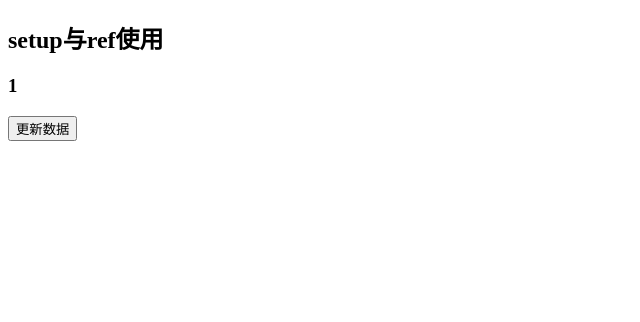
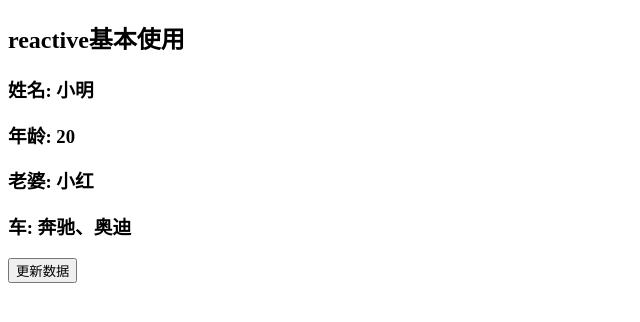
Before and after one commit to Best-Shi/vuepress, a Vue app in the folder src/vue/vue3/vue3-webpack/: page / in a window 1280 px wide. Shown: the top 322 px of the page, without its empty margins (0-640 px from the left). Built offline with nearby package versions, Linux system fonts and the light colour scheme.

Commit message:
学习reactive的基本使用

```diff
--- a/src/vue/vue3/vue3-webpack/src/App.vue
+++ b/src/vue/vue3/vue3-webpack/src/App.vue
@@ -1,37 +1,35 @@
 <template>
-    <h2>setup与ref使用</h2>
-    <h3>{{ count }}</h3>
+    <h2>reactive基本使用</h2>
+    <h3>姓名: {{ user.name }}</h3>
+    <h3>年龄: {{ user.age }}</h3>
+    <h3>老婆: {{ user.wife.name }}</h3>
+    <h3>车: {{ user.car.join("、") }}</h3>
     <button @click="update">更新数据</button>
 </template>
 
 <script lang="ts">
-import { defineComponent, ref } from "vue";
+import { defineComponent, reactive } from "vue";
 
 export default defineComponent({
     name: "App",
-
-    // vue2方式实现点击按钮更新数据
-    // data() {
-    //     return {
-    //         count: 1,
-    //     };
-    // },
-    // methods: {
-    //     update() {
-    //         this.count++;
-    //     },
-    // },
-
-    // vue3实现点击按钮更新数据
     setup() {
-        let count = ref(1);
-
-        function update() {
-            count.value++;
-        }
-
+        let obj = {
+            name: "小明",
+            age: 20,
+            car: ["奔驰", "奥迪"],
+            wife: {
+                name: "小红",
+                age: 18,
+            },
+        };
+        let user = reactive(obj);
+        const update = () => {
+            user.age = 25;
+            user.wife.age = 23;
+            user.car.push("玛莎拉蒂", "保时捷");
+        };
         return {
-            count,
+            user,
             update,
         };
     },
```
Also changed, not shown: src/vue/vue3/vue3-webpack/01_setup与ref/App.vue (added, +39 -0 lines), 2 other files (tests, documents, lock files or other folders).
